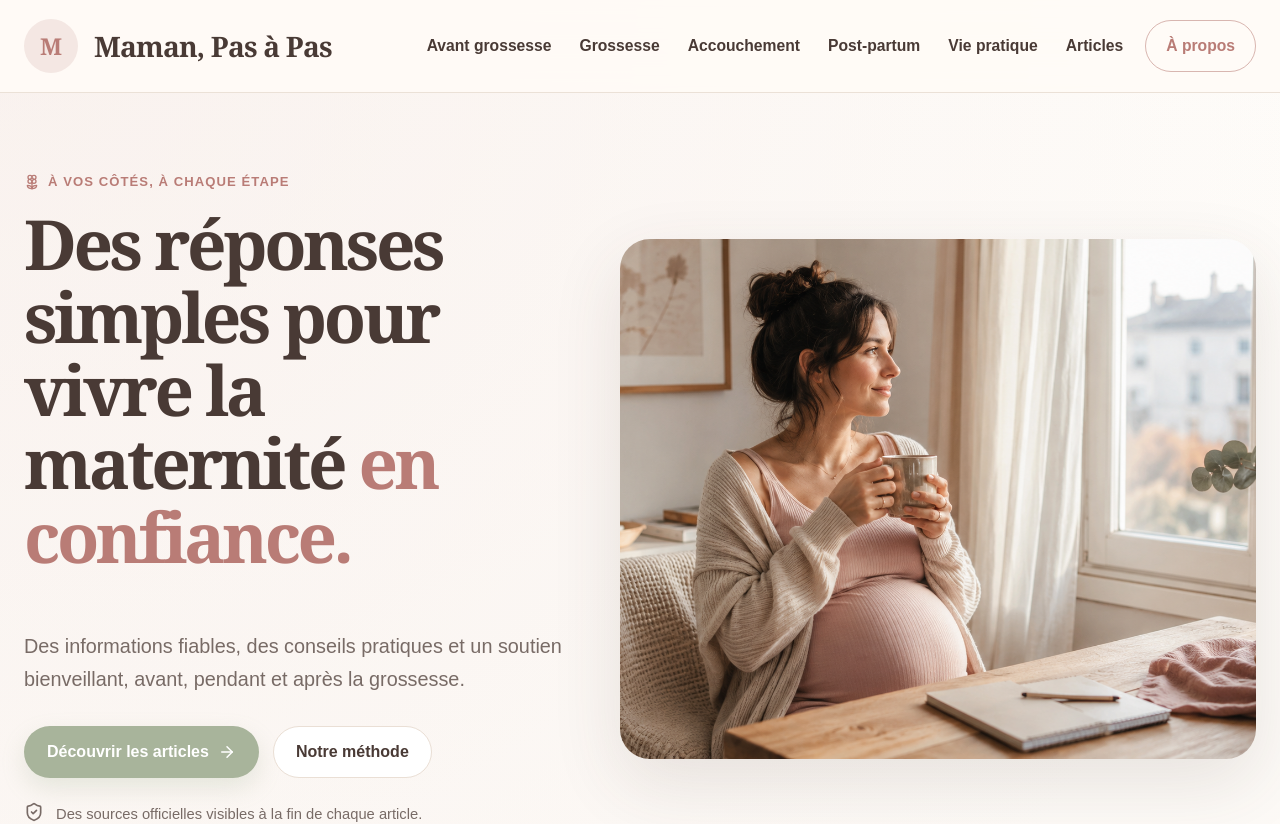
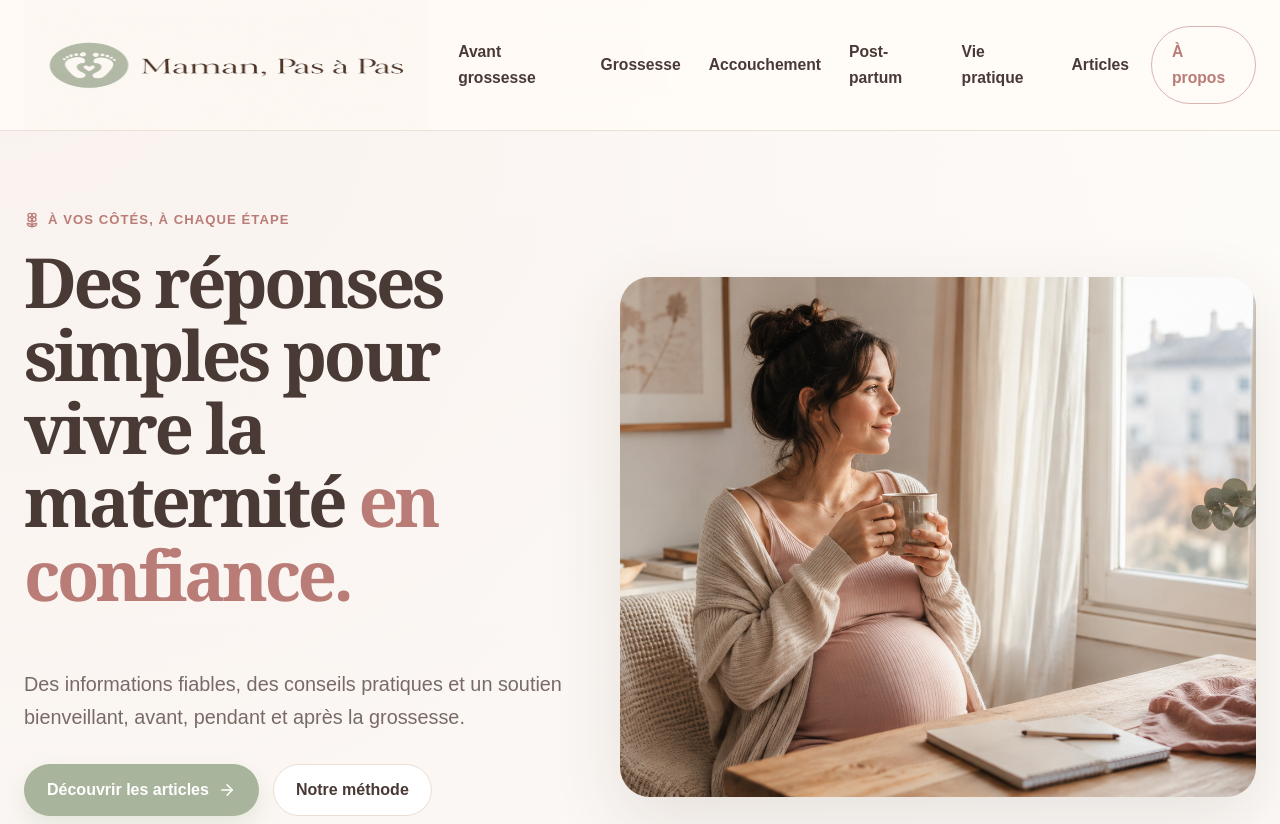
Before and after one commit to Yelenna04/maman-pas-a-pas, a Next.js app: page / in a window 1280 px wide. Shown: the top 824 px of the page. Built offline with nearby package versions, Linux system fonts and the light colour scheme.

Commit message:
Update Header.tsx

```diff
--- a/components/Header.tsx
+++ b/components/Header.tsx
@@ -1,5 +1,6 @@
 "use client";
 
+import Image from "next/image";
 import Link from "next/link";
 import { Menu, X } from "lucide-react";
 import { useState } from "react";
@@ -19,20 +20,37 @@ export function Header() {
   return (
     <header className="site-header">
       <div className="container navbar">
-        <Link href="/" className="brand brand-refined" onClick={() => setOpen(false)}>
-          <span className="brand-mark">M</span>
-          <span className="brand-title">Maman, Pas à Pas</span>
+        <Link
+          href="/"
+          className="brand-logo-link"
+          aria-label="Maman, Pas à Pas — Accueil"
+          onClick={() => setOpen(false)}
+        >
+          <Image
+            src="/images/logo-maman-pas-a-pas.png"
+            alt="Maman, Pas à Pas"
+            width={420}
+            height={130}
+            className="site-logo"
+            priority
+          />
         </Link>
 
         <nav className="nav-links" aria-label="Navigation principale">
           {links.map(([label, href]) => (
-            <Link key={href} href={href}>{label}</Link>
+            <Link key={href} href={href}>
+              {label}
+            </Link>
           ))}
-          <Link className="header-about-link" href="/a-propos">À propos</Link>
+
+          <Link className="header-about-link" href="/a-propos">
+            À propos
+          </Link>
         </nav>
 
         <button
           className="menu-button"
+          type="button"
           aria-label={open ? "Fermer le menu" : "Ouvrir le menu"}
           aria-expanded={open}
           onClick={() => setOpen((value) => !value)}
@@ -44,10 +62,22 @@ export function Header() {
       {open && (
         <nav className="mobile-menu container" aria-label="Navigation mobile">
           {links.map(([label, href]) => (
-            <Link key={href} href={href} onClick={() => setOpen(false)}>{label}</Link>
+            <Link
+              key={href}
+              href={href}
+              onClick={() => setOpen(false)}
+            >
+              {label}
+            </Link>
           ))}
-          <Link href="/a-propos" onClick={() => setOpen(false)}>À propos</Link>
-          <Link href="/contact" onClick={() => setOpen(false)}>Contact</Link>
+
+          <Link href="/a-propos" onClick={() => setOpen(false)}>
+            À propos
+          </Link>
+
+          <Link href="/contact" onClick={() => setOpen(false)}>
+            Contact
+          </Link>
         </nav>
       )}
     </header>
```
